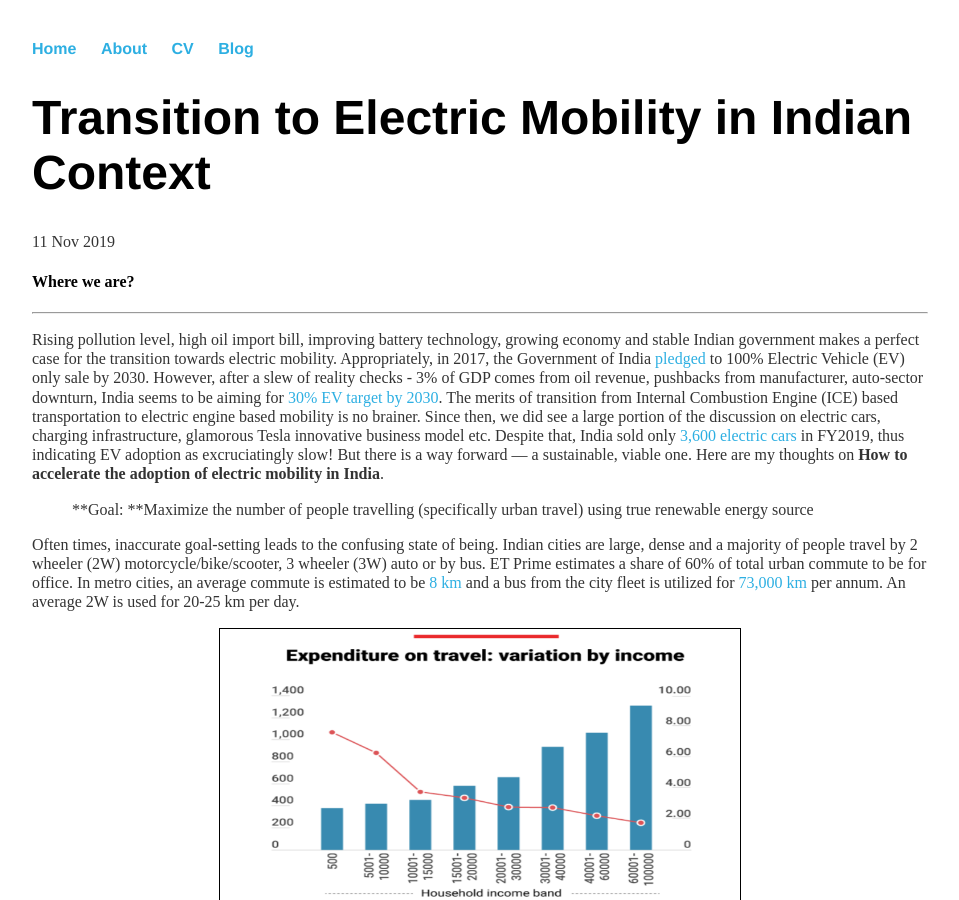
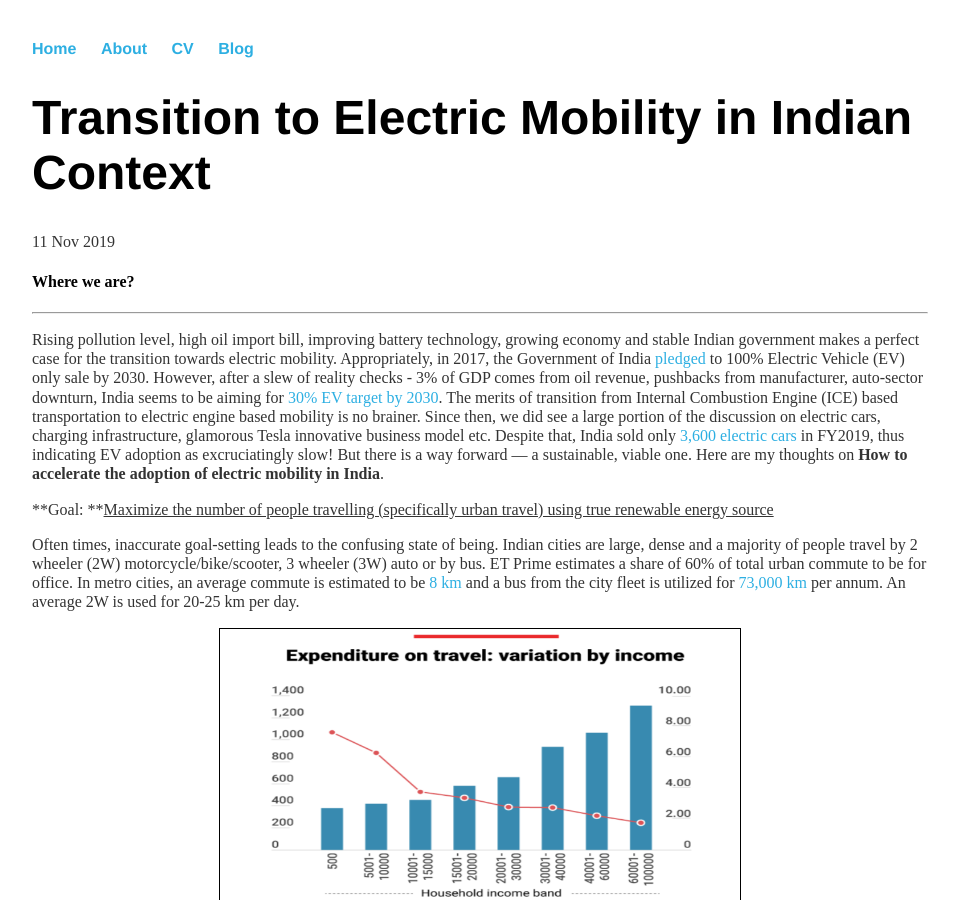
Before and after one commit to vikssai/vikssai.github.io, a Jekyll site: the page built from _posts/2019-11-11-Transition_to_electric_mobility.md, in a window 1280 px wide and 900 px high. Shown: the whole window, without its empty margins (160-1119 px from the left). Built offline with Jekyll 4.4.1, drawn with Linux system fonts in a browser that asks for light colours; some of the changed text lies outside the part shown.

Commit message:
formatting

```diff
--- a/_posts/2019-11-11-Transition_to_electric_mobility.md
+++ b/_posts/2019-11-11-Transition_to_electric_mobility.md
@@ -16,7 +16,7 @@ Rising pollution level, high oil import bill, improving battery technology, grow
 
 
 
-> **Goal: **Maximize the number of people travelling (specifically urban travel) using true renewable energy source
+**Goal: **<u>Maximize the number of people travelling (specifically urban travel) using true renewable energy source</u>
 
 
 
```
Also changed, not shown: other parts of _posts/2019-11-11-Transition_to_electric_mobility.md (+1 -1 lines), 1 other file.
